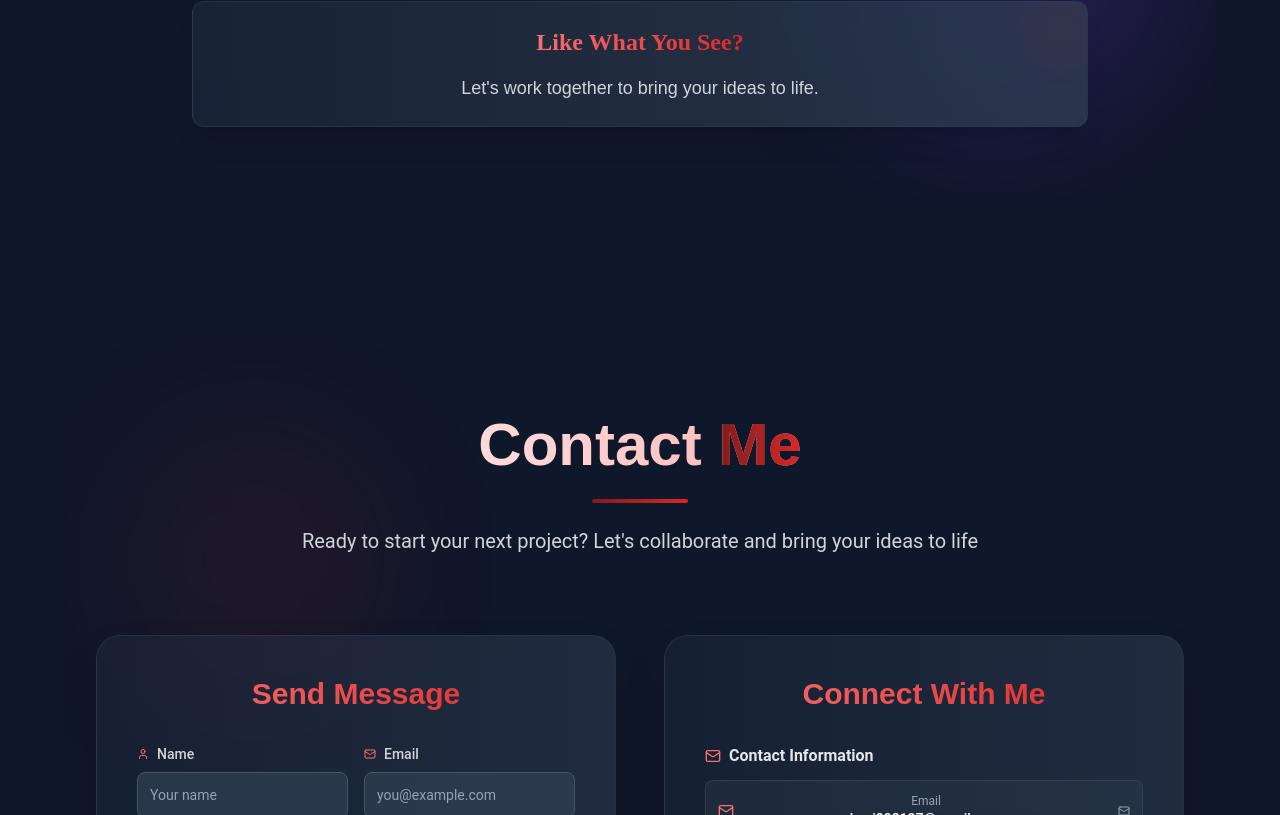
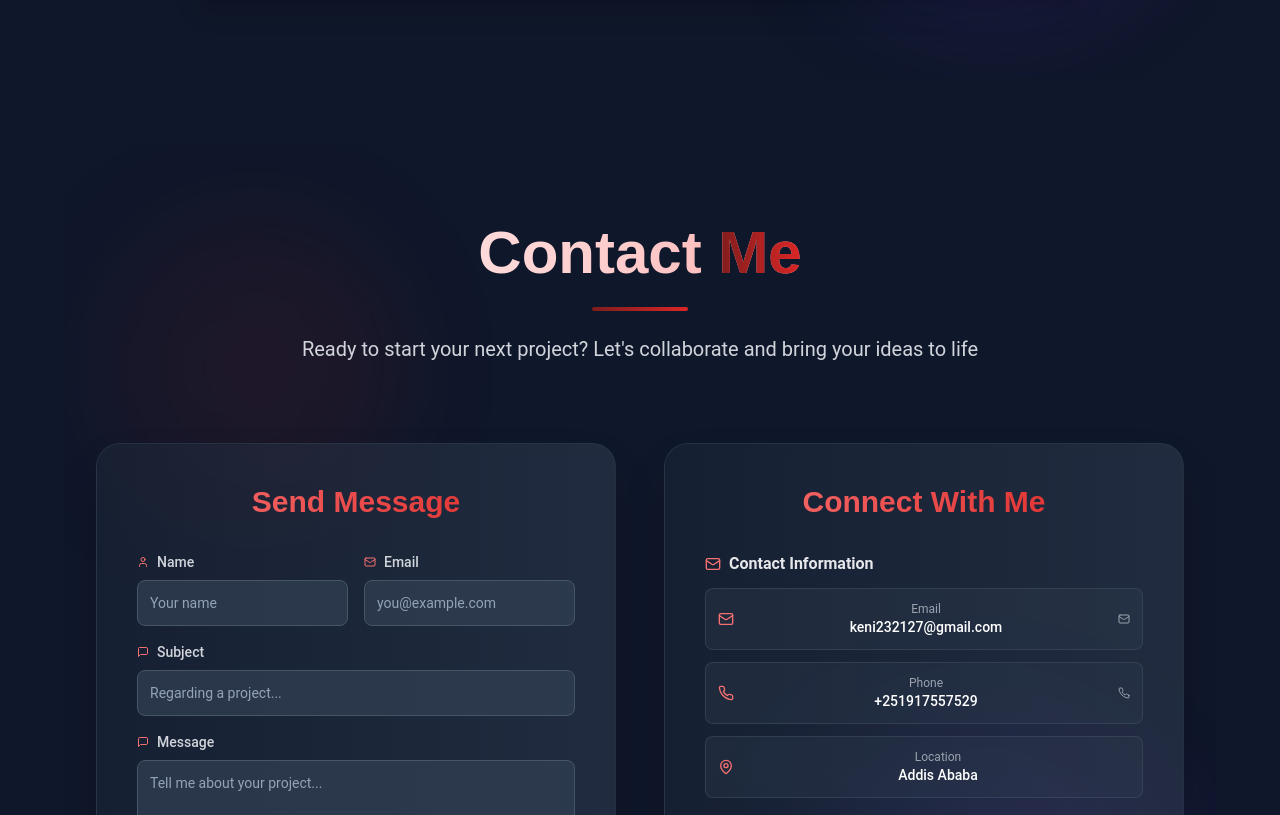
Before and after one commit to KeniKT/kenean-tilahun-portfolio, a React (Vite) app: page / in a window 1280 px wide. Shown: the part 5405-6220 px from the top of the page. Built offline with nearby package versions, Linux system fonts and the light colour scheme.

Commit message:
home page update

```diff
--- a/src/pages/Home.jsx
+++ b/src/pages/Home.jsx
@@ -100,7 +100,7 @@ const Home = () => {
   };
 
   return (
-    <div className="min-h-screen bg-slate-900 text-white" style={{ fontFamily: 'Livvic, sans-serif' }}>
+    <div className="min-h-screen bg-slate-900 text-white" style={{ fontFamily: "'Roboto', sans-serif" }}>
       <div className="max-w-7xl mx-auto px-3 xs:px-4 sm:px-6 lg:px-8 py-8 xs:py-10 sm:py-12 md:py-16 lg:py-20">
         {/* Enhanced Hero Section with better mobile layout */}
         <motion.div
@@ -115,7 +115,7 @@ const Home = () => {
             <motion.h1
               variants={staggerItem}
               className="font-bold mb-3 xs:mb-4 sm:mb-6 leading-tight"
-              style={{ fontFamily: 'Literata, serif' }}
+              style={{ fontFamily: "'Poppins', sans-serif" }}
             >
               {/* HI, I'M - Enhanced with better mobile scaling */}
               <motion.span
@@ -124,7 +124,8 @@ const Home = () => {
               >
                 HI, I'M{' '}
               </motion.span>
-              <br />
+
+
               {/* KENEAN - Enhanced with better mobile scaling */}
               <motion.span
                 variants={staggerItem}
@@ -132,7 +133,8 @@ const Home = () => {
               >
                 KENEAN!
               </motion.span>
-              <br />
+
+
               {/* FULL-STACK SOFTWARE ENGINEER - Enhanced with better mobile scaling */}
               <motion.span
                 variants={staggerItem}
@@ -152,7 +154,7 @@ const Home = () => {
               variants={staggerItem}
               className="text-gray-300 text-xs xs:text-sm sm:text-base md:text-lg lg:text-xl mb-4 xs:mb-6 sm:mb-8 max-w-full leading-relaxed tracking-wide px-2 xs:px-4 sm:px-6 lg:px-0"
               style={{
-                fontFamily: 'Livvic, sans-serif',
+                fontFamily: "'Roboto', sans-serif",
                 fontFeatureSettings: '"liga", "kern"',
                 letterSpacing: '0.03em',
                 lineHeight: '1.75',
@@ -173,7 +175,7 @@ const Home = () => {
                 whileTap={{ scale: 0.95 }}
                 onClick={handleDownloadCV}
                 className="bg-gradient-to-r from-red-900 to-red-800 text-white px-6 xs:px-8 py-3 xs:py-4 rounded-lg font-medium hover:from-red-800 hover:to-red-700 transition-all duration-300 flex items-center justify-center gap-2 text-sm xs:text-base min-h-[44px] focus:outline-none focus:ring-2 focus:ring-red-500 focus:ring-offset-2 focus:ring-offset-slate-900"
-                style={{ fontFamily: 'Livvic, sans-serif' }}
+                style={{ fontFamily: "'Roboto', sans-serif" }}
                 aria-label="Download CV"
               >
                 <Download className="w-4 h-4 xs:w-5 xs:h-5" />
@@ -226,15 +228,15 @@ const Home = () => {
           </motion.div>
         </motion.div>
 
-        {/* Enhanced Sections with scroll animations - Better mobile spacing */}
-        <div className="mt-16 xs:mt-20 sm:mt-24 md:mt-28 lg:mt-32 space-y-16 xs:space-y-20 sm:space-y-24 md:space-y-28 lg:space-y-32">
+        {/* Enhanced Sections with scroll animations - Reduced spacing for a more connected feel */}
+        <div className="mt-8 xs:mt-10 sm:mt-12 md:mt-14 lg:mt-16 space-y-8 xs:space-y-10 sm:space-y-12 md:space-y-14 lg:space-y-16">
           {/* About Section */}
           <motion.div
             ref={aboutAnimation.ref}
             initial="hidden"
             animate={aboutAnimation.controls}
             variants={fadeInUp}
-            style={{ fontFamily: 'Livvic, sans-serif' }}
+            style={{ fontFamily: "'Roboto', sans-serif" }}
           >
             <About />
           </motion.div>
@@ -245,7 +247,7 @@ const Home = () => {
             initial="hidden"
             animate={projectsAnimation.controls}
             variants={fadeInUp}
-            style={{ fontFamily: 'Livvic, sans-serif' }}
+            style={{ fontFamily: "'Roboto', sans-serif" }}
           >
             <Projects />
           </motion.div>
@@ -256,7 +258,7 @@ const Home = () => {
             initial="hidden"
             animate={contactAnimation.controls}
             variants={fadeInUp}
-            style={{ fontFamily: 'Livvic, sans-serif' }}
+            style={{ fontFamily: "'Roboto', sans-serif" }}
           >
             <Contact />
           </motion.div>
```
